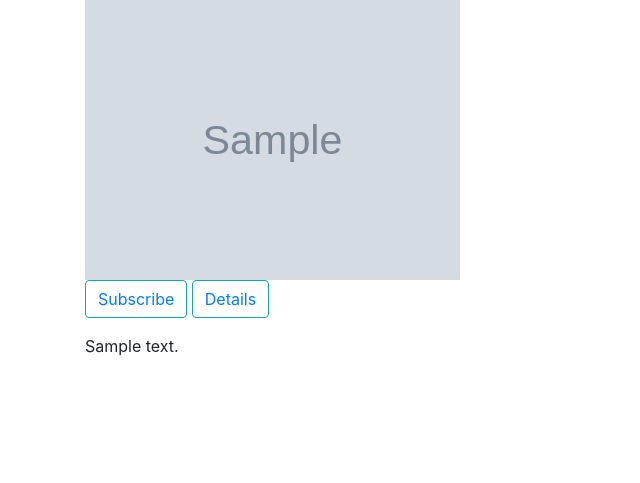
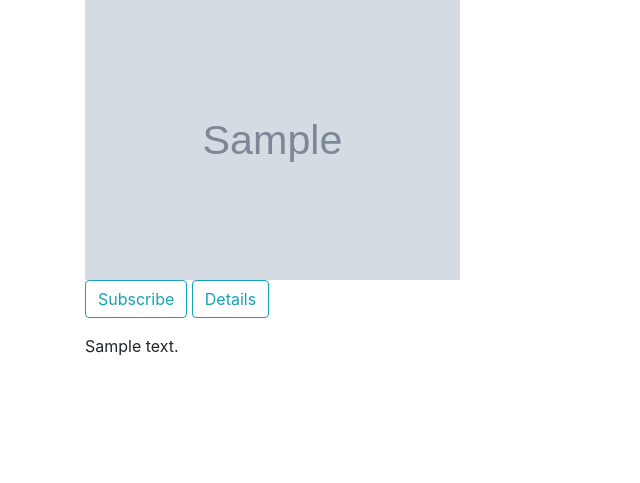
Before and after one commit to hardfau18/Xarena, a Django app: template templates/tourney/store_list.html in a window 1280 px wide. Shown: the part 179-662 px from the top of the page, without its empty margins (0-640 px from the left). Run offline with Django 3.2, Linux system fonts and the light colour scheme; the template is opened without the code that fills it: most values are stand-ins (such as "Sample title", 1, 10 or a date in 2020); grey boxes marked "Sample" are stand-in pictures; some libraries are stand-ins or nearby versions.

Commit message:
button issue in firefox has been solved by replacing button with href

```diff
--- a/templates/tourney/game_detail.html
+++ b/templates/tourney/game_detail.html
@@ -18,9 +18,9 @@
 
                     <!-- modal form -->
 
-                    <button type="button" class="btn  btn-outline-info"  >
-                        <a href="{% url 'subscribe' object.pk  %}">Subscribe</a>
-                    </button>
+
+                        <a class="btn  btn-outline-info" href="{% url 'subscribe' object.pk  %}">Subscribe</a>
+
 
                     <!-- Modal
                     <div class="modal fade" id="Subscribe" tabindex="-1" role="dialog" aria-labelledby="SubscribeLabel" aria-hidden="true">
--- a/templates/tourney/store_list.html
+++ b/templates/tourney/store_list.html
@@ -20,9 +20,9 @@
 
                     <!-- modal form -->
 
-                    <button type="button" class="btn  btn-outline-info">
-                        <a href="{% url 'subscribe' instance.pk  %}" >Subscribe</a>
-                    </button>
+
+                        <a class="btn  btn-outline-info" href="{% url 'subscribe' instance.pk  %}" >Subscribe</a>
+
 
                     <!-- Modal
                      data-toggle="modal" data-target="#Subscribe"
@@ -51,9 +51,9 @@
                     </div>
                     modal end -->
 
-                    <button class="btn btn-outline-info">
-                        <a href="{% url 'detail' instance.pk %}"> Details </a>
-                    </button>
+
+                        <a class="btn  btn-outline-info" href="{% url 'detail' instance.pk %}"> Details </a>
+
                 </div>
                 <p>
                     {{instance.desc}}
```
